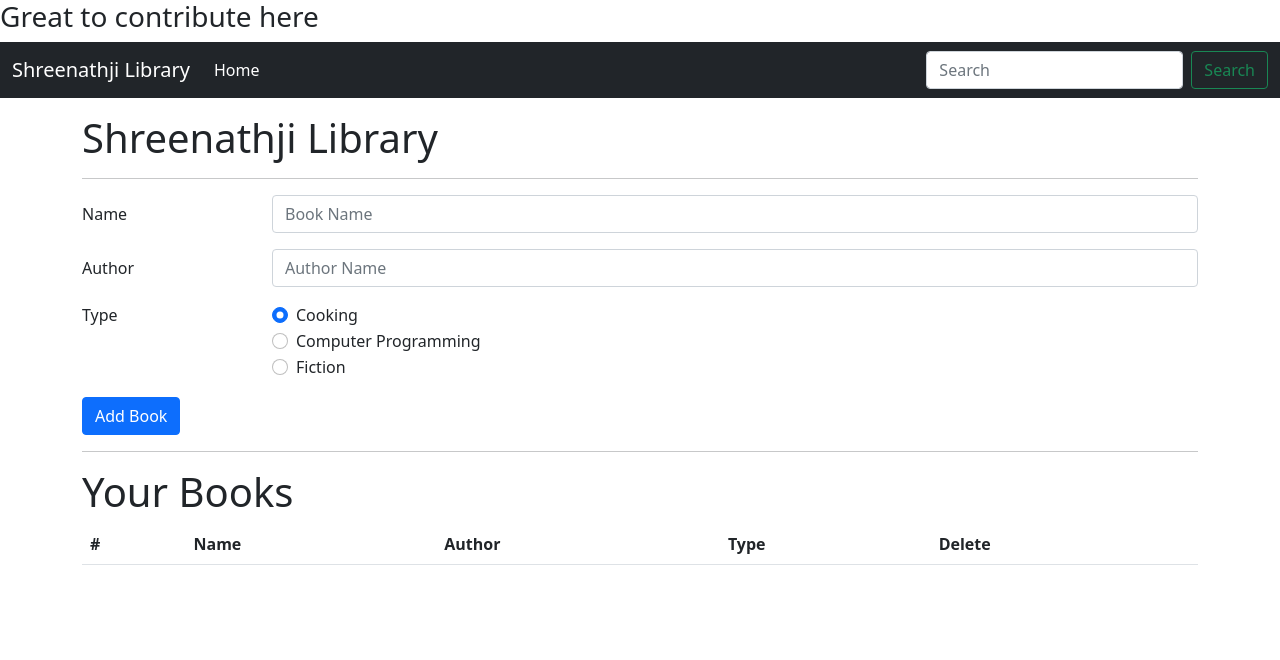
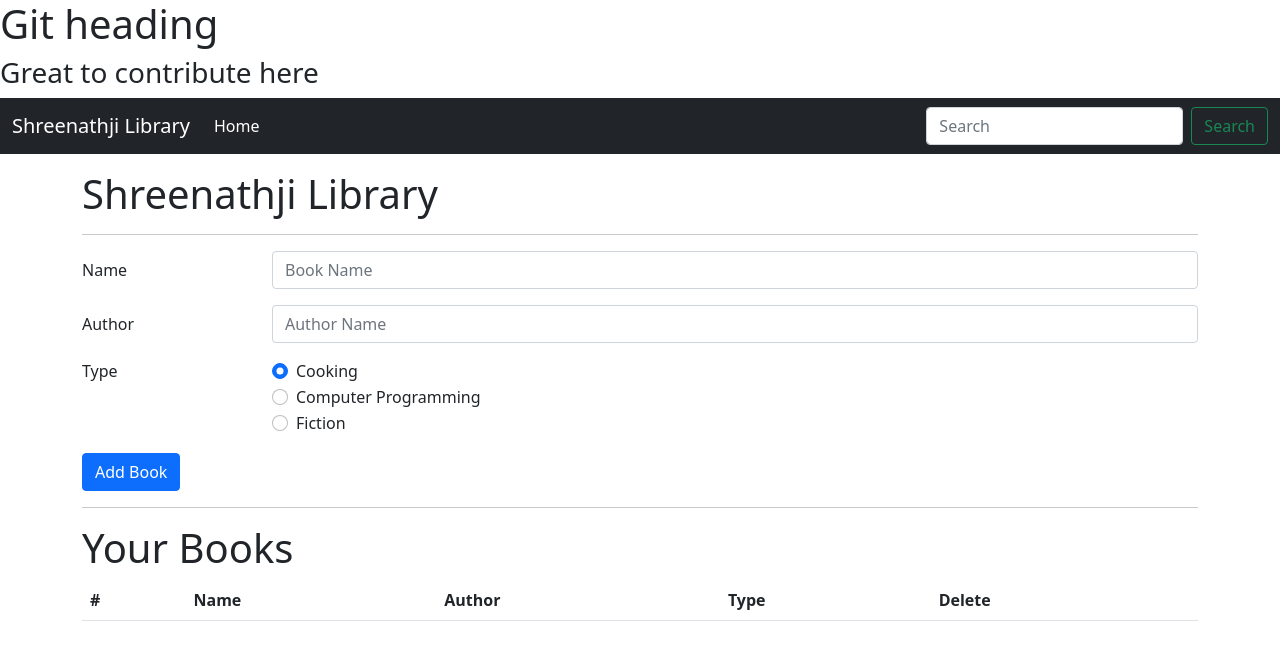
Before and after one commit to vihar2712/practice, a plain HTML site: page index.html in a window 1280 px wide. Drawn offline with nearby package versions, Linux system fonts and the light colour scheme.

Commit message:
added heading

```diff
--- a/index.html
+++ b/index.html
@@ -14,6 +14,7 @@
 </head>
 
 <body>
+    <h1>Git heading</h1>
     <h3>Great to contribute here</h3>
     <nav class="navbar navbar-expand-lg navbar-dark bg-dark">
         <div class="container-fluid">
```
